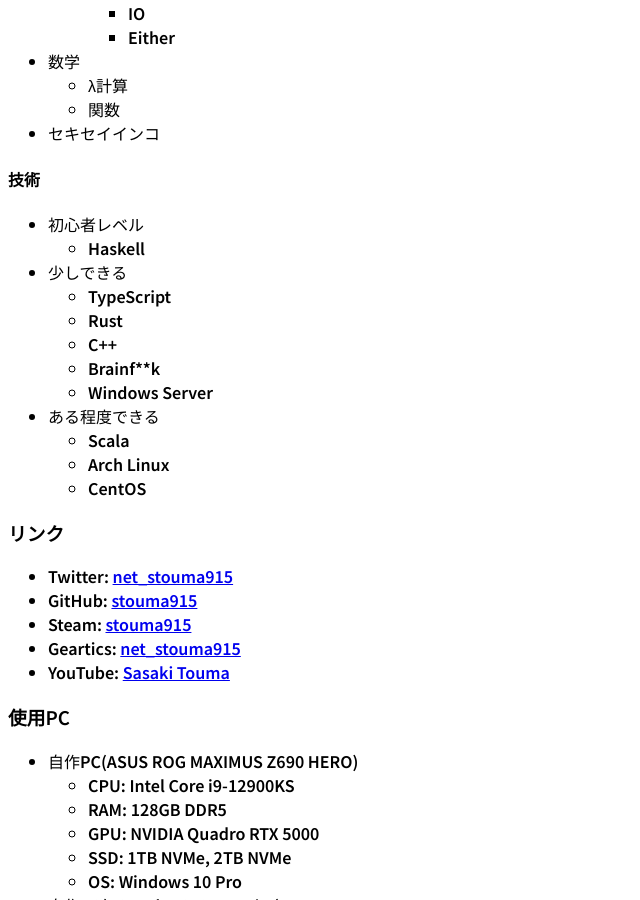
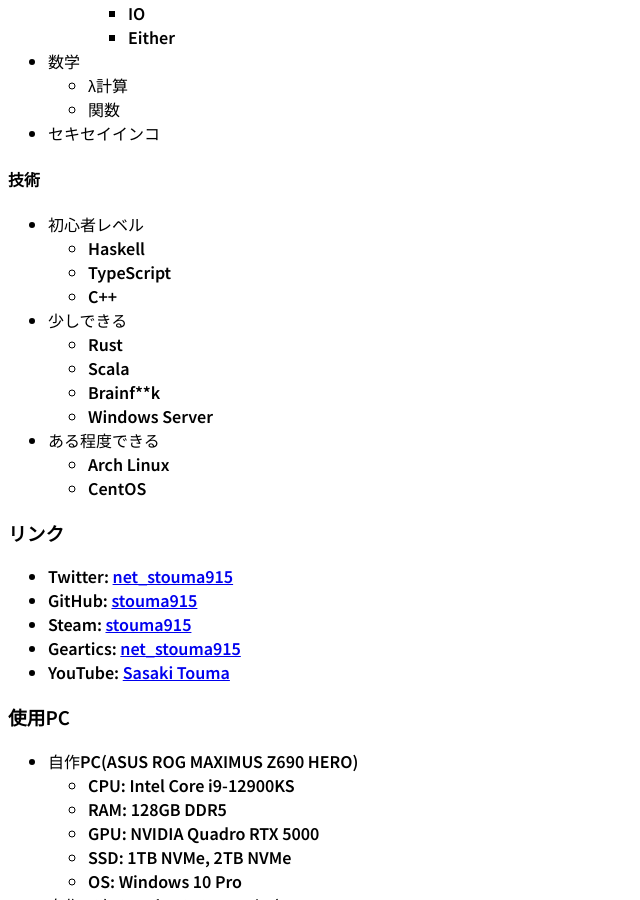
Before and after one commit to t-sasaki915/t-sasaki-net, a Jekyll site: the page built from docs/index.md, in a window 1280 px wide and 900 px high, scrolled down 500 px. Shown: the whole window, without its empty margins (0-640 px from the left). Built offline with Jekyll 4.4.1, drawn with Linux system fonts in a browser that asks for light colours; Markdown is read by kramdown in place of the engine named in the settings.

```diff
--- a/docs/index.md
+++ b/docs/index.md
@@ -33,14 +33,14 @@ en_page: /en/
 #### 技術
 - 初心者レベル
   - Haskell
+  - TypeScript
+  - C++
 - 少しできる
-  - TypeScript
   - Rust
-  - C++
+  - Scala
   - Brainf\*\*k
   - Windows Server
 - ある程度できる
-  - Scala
   - Arch Linux
   - CentOS
 
```
